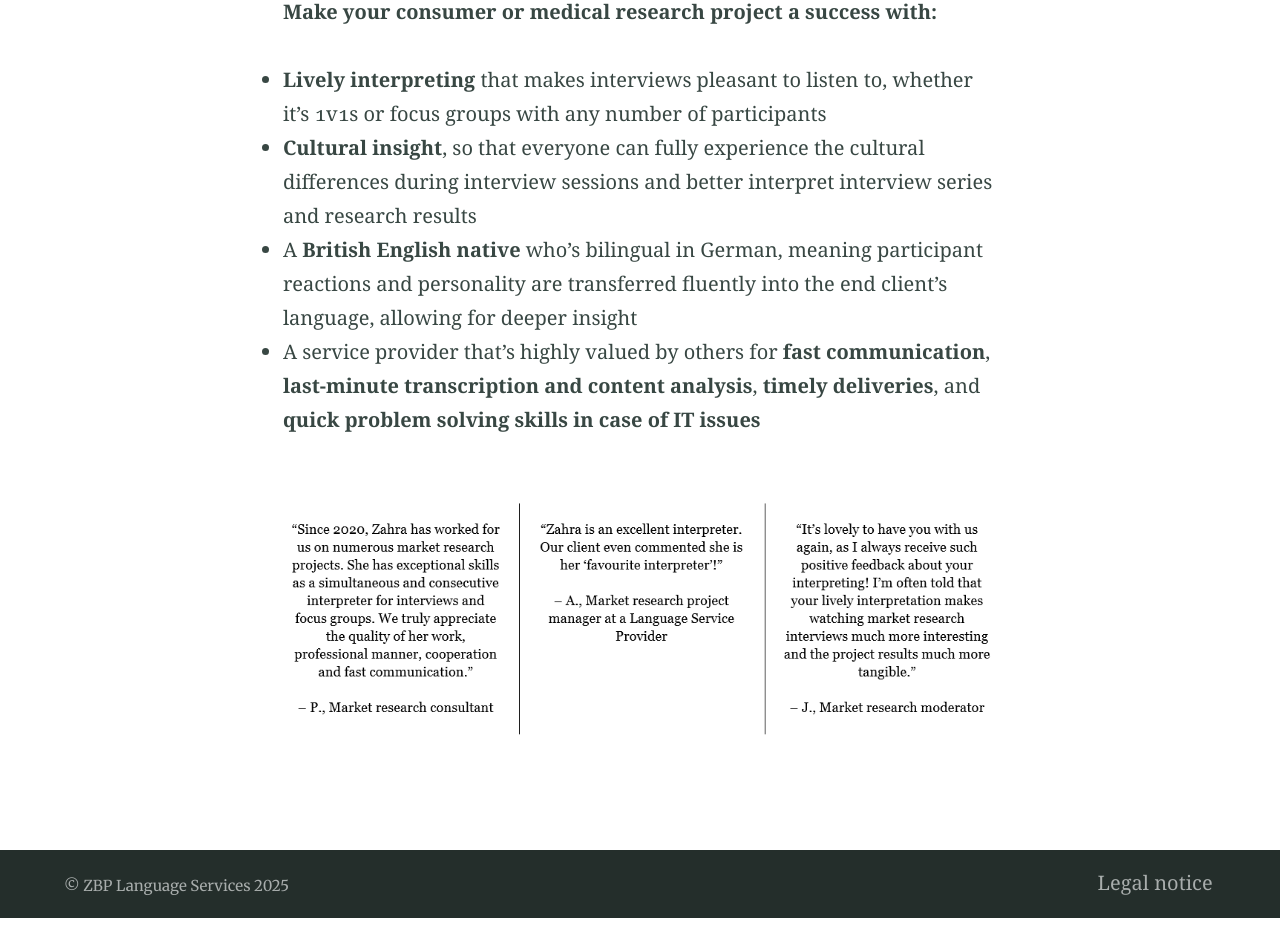
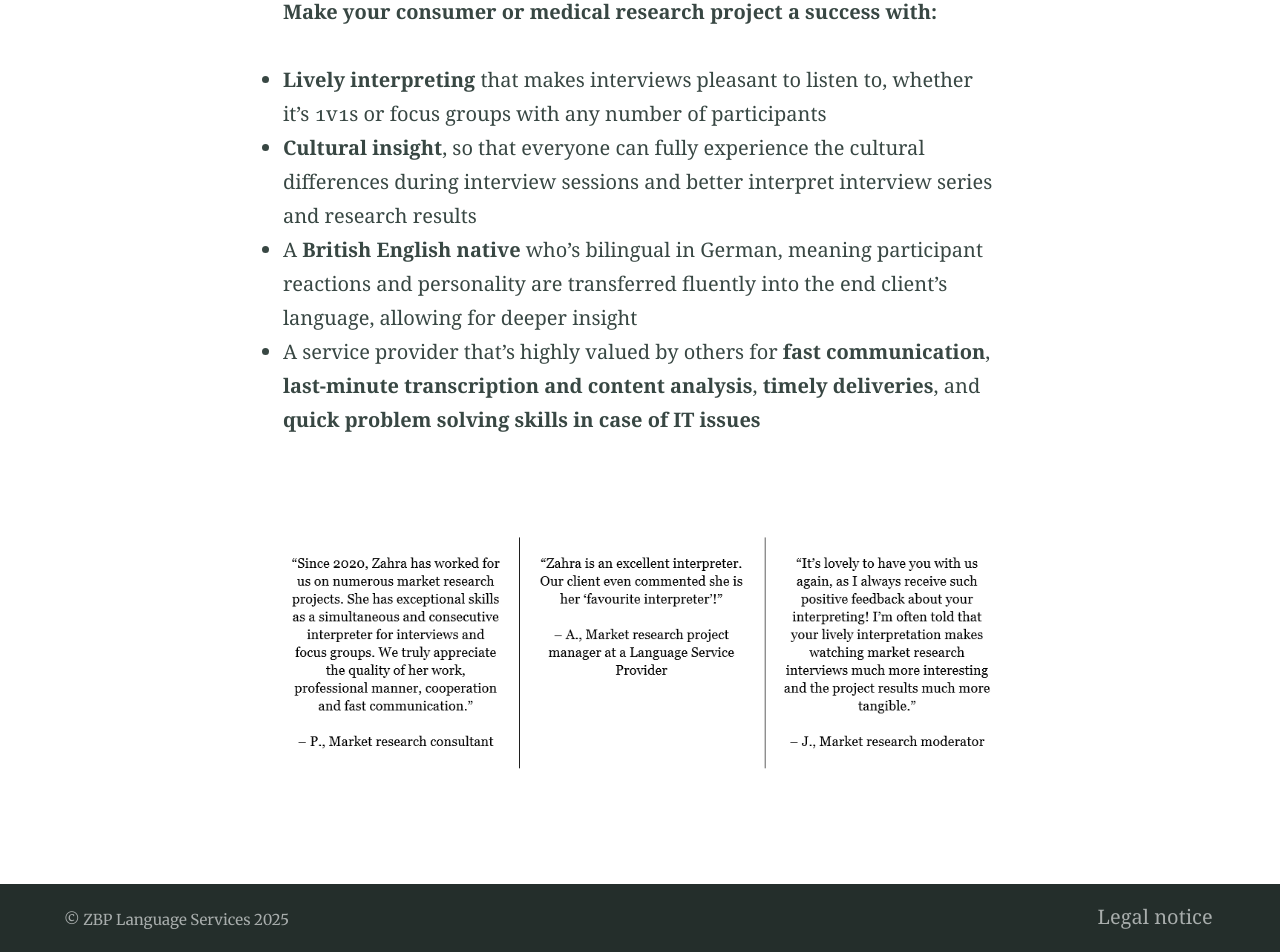
Before and after one commit to Website-2/zbp-language-services.github.io, a Jekyll site: the page built from index.md, in a window 1280 px wide. Shown: the part 1060-2012 px from the top of the page. Built offline with Jekyll 4.4.1, drawn with Linux system fonts in a browser that asks for light colours; before the commit the page ends 1978 px from its top, so only the background shows below that.

Commit message:
Text update

```diff
--- a/index.md
+++ b/index.md
@@ -17,6 +17,6 @@ Then Zahra-Claire Bahrani-Peacock at ZBP Language Services is the partner you ar
 * **Lively interpreting** that makes interviews pleasant to listen to, whether it's 1v1s or focus groups with any number of participants
 * **Cultural insight**, so that everyone can fully experience the cultural differences during interview sessions and better interpret interview series and research results
 * A **British English native** who's bilingual in German, meaning participant reactions and personality are transferred fluently into the end client's language, allowing for deeper insight
-* A service provider that's highly valued by others for **fast communication**, **last-minute transcription and content analysis**, **timely deliveries**, and **quick problem solving skills in case of IT issues**<br><br>
+* A service provider that's highly valued by others for **fast communication**, **last-minute transcription and content analysis**, **timely deliveries**, and **quick problem solving skills in case of IT issues**<br><br><br>
 
 {% include figure.html image="/assets/Testimonials.png" position="center" %}<br>
```
